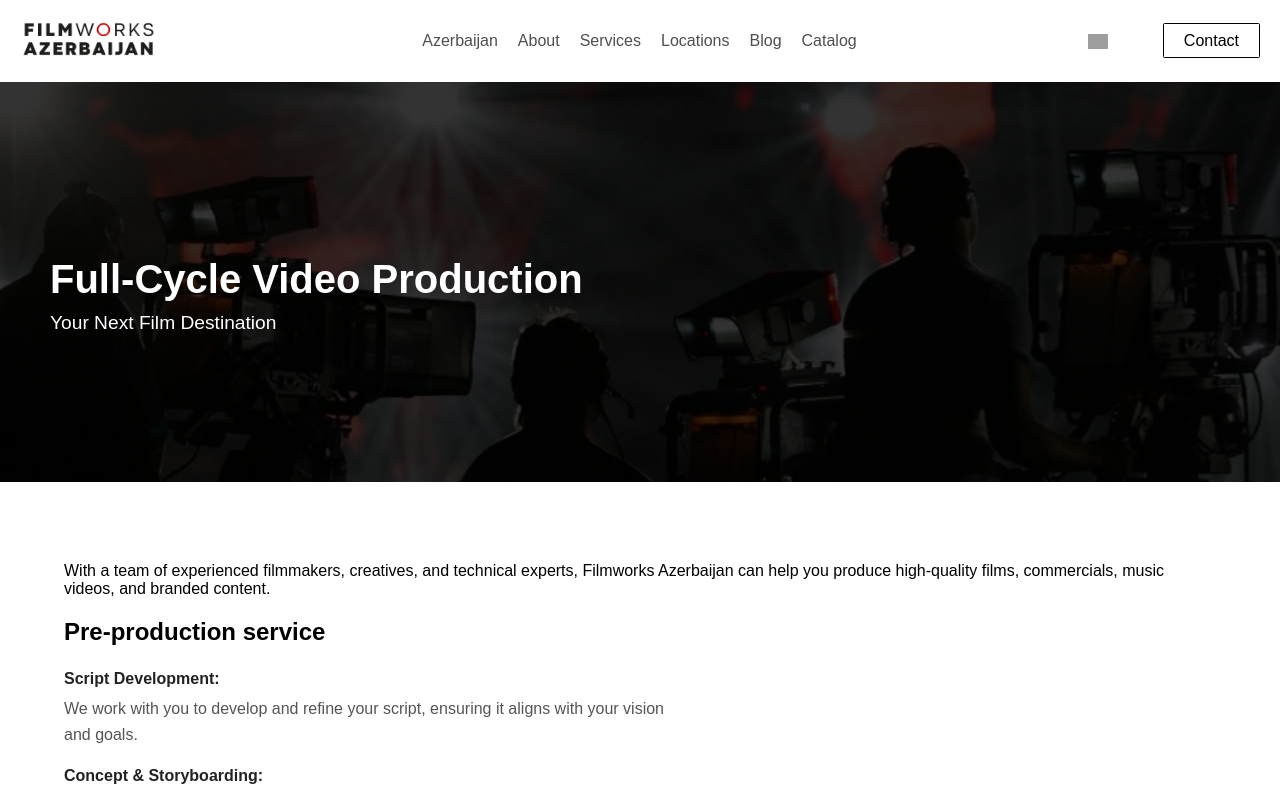
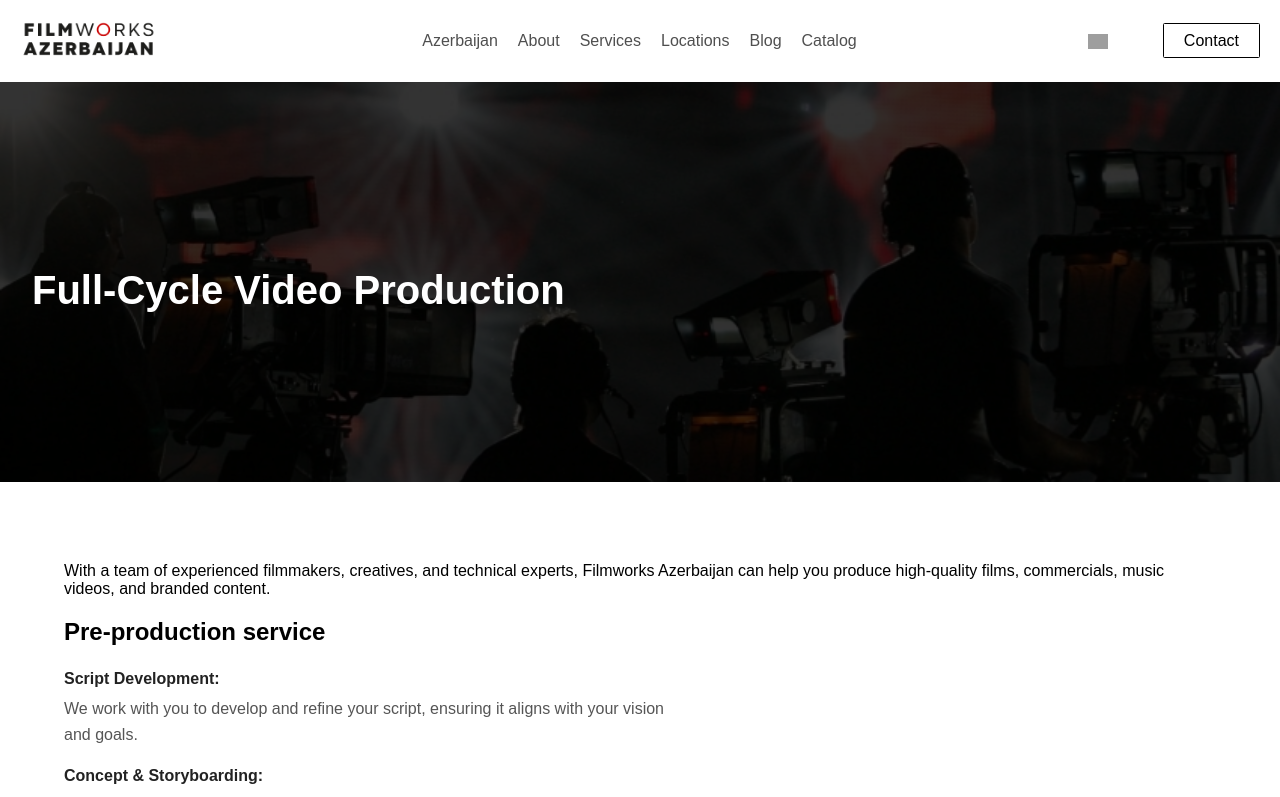
Before and after one commit to nicatzamanwork/adzone, a Next.js app: page /full-cycle-video in a window 1280 px wide. Shown: the top 797 px of the page. Built offline with nearby package versions, Linux system fonts and the light colour scheme; grey boxes are pictures that could not be loaded.

Commit message:
adzone release ignoreDuringBuilds added

```diff
--- a/app/components/styles/Blog.css
+++ b/app/components/styles/Blog.css
@@ -27,7 +27,7 @@
   }
 
   .header-content {
-    padding-left: 50px; /* Adds space from the left side */
+    padding-left: 2rem; /* Adds space from the left side */
     color: #fff;
     text-align: left;
     position: relative;
--- a/pages/full-cycle-video.js
+++ b/pages/full-cycle-video.js
@@ -18,7 +18,7 @@ const Blog = () => {
         <div className="header-overlay">
           <div className="header-content">
             <h1>Full-Cycle Video Production</h1>
-            <p>Your Next Film Destination</p>
+
           </div>
         </div>
       </header>
--- a/pages/location-scouting.js
+++ b/pages/location-scouting.js
@@ -16,7 +16,7 @@ const Blog = () => {
         <div className="header-overlay">
           <div className="header-content">
             <h1>Location Scouting</h1>
-            <p>Your Next Film Destination</p>
+
           </div>
         </div>
       </header>
--- a/pages/logistics-support.js
+++ b/pages/logistics-support.js
@@ -16,7 +16,6 @@ const Blog = () => {
         <div className="header-overlay">
           <div className="header-content">
             <h1>Logistic Support</h1>
-            <p>Your Next Film Destination</p>
           </div>
         </div>
       </header>
```
